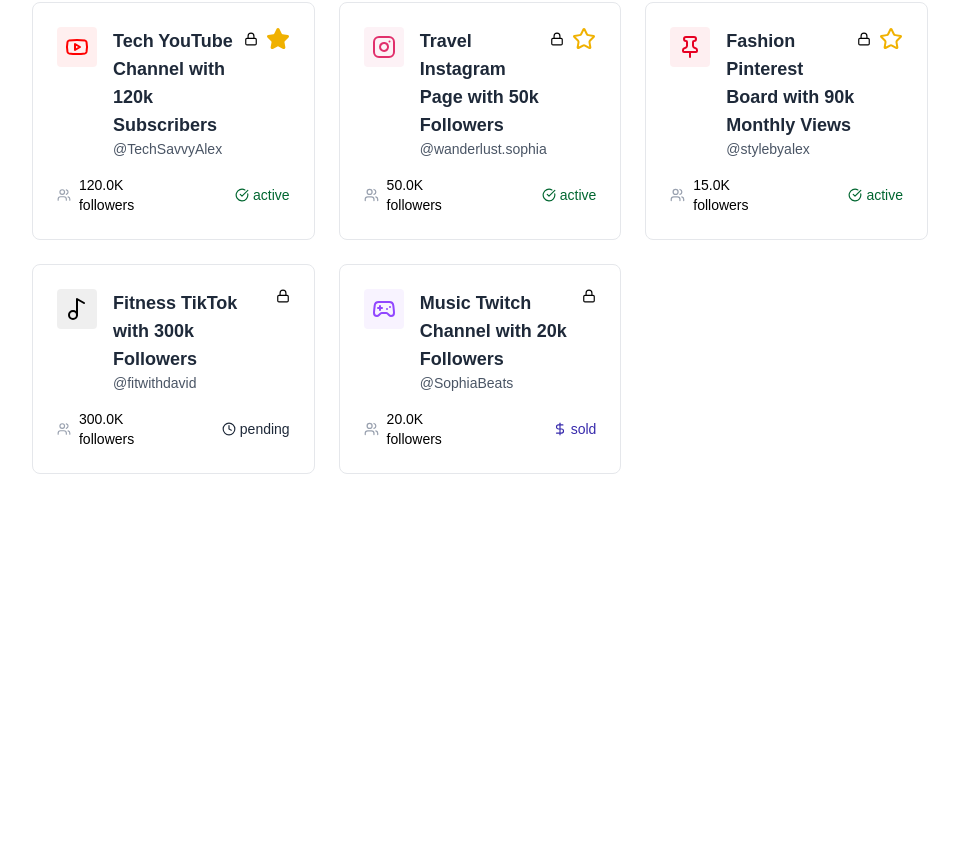
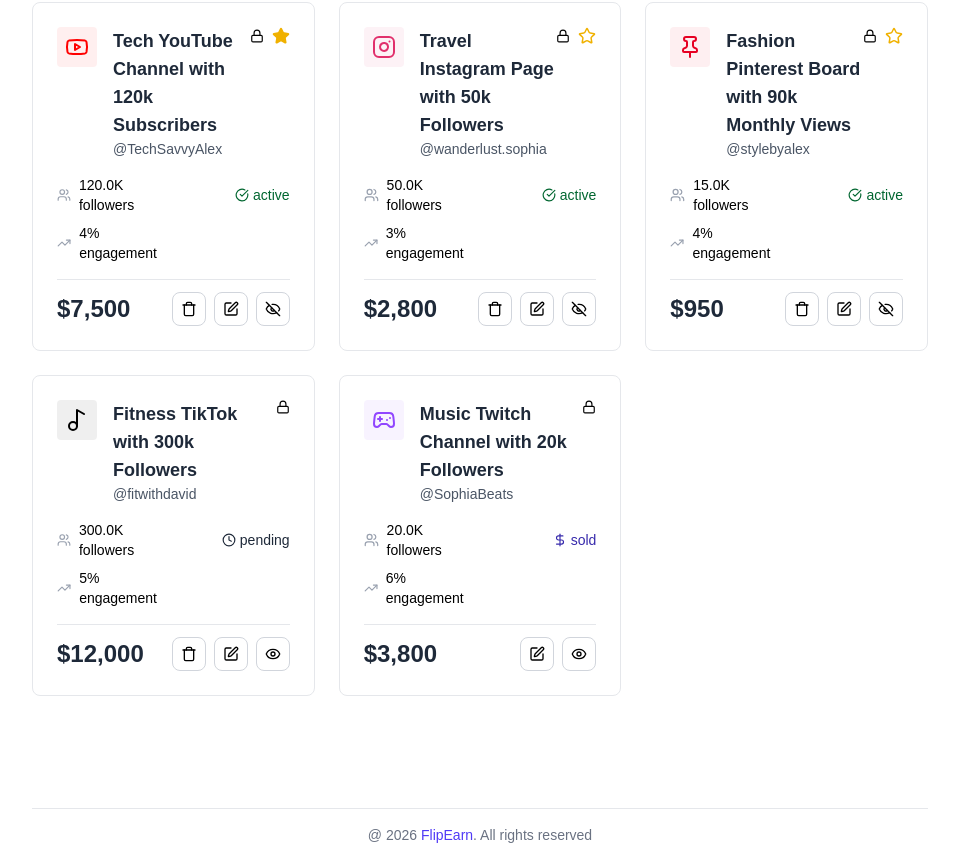
Before and after one commit to piyush0mandloi/Flip-Earn, a React (Vite) app in the folder client/: page /my-listings in a window 1280 px wide. Shown: the part 492-1353 px from the top of the page, without its empty margins (160-1119 px from the left). Before the commit the page ends 966 px from the top, so only its background shows below. Built offline with nearby package versions, Linux system fonts and the light colour scheme; no server answers; a web font is replaced by a local one.

Commit message:
working on mylisting day3

```diff
--- a/client/src/App.jsx
+++ b/client/src/App.jsx
@@ -12,11 +12,13 @@ import MyOrders from './pages/MyOrders'
 import Loading from './pages/Loading'
 import Navbar from './components/Navbar'
 import ChatBox from './components/ChatBox'
+import {Toaster} from 'react-hot-toast'
 
 const App = () => {
   const {pathname} = useLocation()
   return (
     <div>
+      <Toaster />
       {!pathname.includes('/admin') && <Navbar/>}
       <Routes>
         <Route path="/" element={<Home />} />
--- /dev/null
+++ b/client/src/components/CredentialSubmission.jsx
@@ -0,0 +1,36 @@
+import React, { useState } from 'react'
+import toast from 'react-hot-toast'
+
+const CredentialSubmission = ({onClose, listing}) => {
+    const [newField, setNewField] = useState("")
+    const [credential, setCredential]=useState([
+        {type:"email", name:"Email",value:""},
+        {type:"password", name:"Password",value:""},
+    ])
+
+    const handleAddField = ()=>{
+        const name = newField.trim();
+        if(!name) return toast("Please enter a field name")
+        setCredential((prev)=>[...prev,{type:"text", name,value:""}])
+        setNewField("")
+    }
+    const handleSubmission = async (e)=>{
+        e.preventDefault()
+    }
+  return (
+    <div className='fixed inset-0 bg-black/70 backdrop-blur bg-opacity-50 z-100 flex items-center justify-center sm:p-4'>
+      <div className='bg-white sm:rounded-lg shadow-2xl w-full max-w-lg h-screen sm:h-[320px] flex flex-col'>
+        {/* Header */}
+        <div>
+            <div>
+                <h3>{listing?.title}</h3>
+                <p>Adding Credentials for {listing?.username} on {listing?.platform}</p>
+            </div>
+            <button><X/></button>
+        </div>
+      </div>
+    </div>
+  )
+}
+
+export default CredentialSubmission
--- a/client/src/pages/MyListings.jsx
+++ b/client/src/pages/MyListings.jsx
@@ -1,5 +1,5 @@
-import { ArrowUpCircleIcon, BanIcon, CheckCircle, Clock, CoinsIcon, DollarSign, Eye, LockIcon, Plus, StarIcon, TrendingUp, Users, WalletIcon, XCircle } from 'lucide-react'
-import React from 'react'
+import { ArrowUpCircleIcon, BanIcon, CheckCircle, Clock, CoinsIcon, DollarSign, Edit, Eye, EyeIcon, EyeOffIcon, LockIcon, Plus, StarIcon, TrashIcon, TrendingUp, Users, WalletIcon, XCircle } from 'lucide-react'
+import React, { useState } from 'react'
 import { useSelector } from 'react-redux'
 import { useNavigate } from 'react-router-dom'
 import StatCard from '../components/StatCard'
@@ -10,6 +10,9 @@ const MyListings = () => {
   const {userListings, balance} = useSelector((state)=> state.listings)
   const currency=import.meta.env.VITE_CURRENCY || '$'
   const navigate=useNavigate()
+
+  const [showCredentialSubmission, setShowCredentialSubmission] = useState(null)
+  const [showWithdrawl, setShowWithdrawl] = useState(null)
 
   const totalValue = userListings.reduce((sum, listing)=> sum +(listing.price || 0),0);
   const activeListings = userListings.filter((listing)=>listing.status==='active').length;
@@ -59,6 +62,17 @@ const MyListings = () => {
     }
   }
 
+  const toggleStatus = async (listingId)=>{
+
+  }
+
+  const deleteListing = async (listingId)=>{
+
+  }
+
+  const markAsFeatured = async (listingId)=>{
+
+  }
 
   return (
     <div className='px-6 md:mx-16 lg:px-24 xl:px-32 pt-8'>
@@ -153,7 +167,7 @@ const MyListings = () => {
                 </div>
 
                 {listing.status === 'active' &&(
-                  <StarIcon className={`text-yellow-500 cursor-pointer ${listing.featured && 'fill-yellow-500'}`} />
+                  <StarIcon onClick={()=> markAsFeatured(listing.id)} size={18} className={`text-yellow-500 cursor-pointer ${listing.featured && 'fill-yellow-500'}`} />
                 )}
               </div>
             </div>
@@ -169,6 +183,30 @@ const MyListings = () => {
             <span className={`flex items-center justify-end gap-1 ${getStatusColor(listing.status)}`}>
               {getStatusIcon(listing.status)}{" "}<span>{listing.status}</span>
             </span>
+            <div className='flex items-center space-x-2'>
+            <TrendingUp className='size-4 text-gray-400'/>
+            <span>{listing.engagement_rate}% engagement</span>
+            </div>
+          </div>
+          <div className='flex items-center justify-between pt-3 border-t border-gray-200'>
+            <span className='text-2xl font-bold text-gray-800'>
+              {currency}
+              {listing.price.toLocaleString()}
+            </span>
+            <div className='flex items-center space-x-2'>
+              {listing.status !== 'sold' &&(
+                <button onClick={()=> deleteListing(listing.id)} className='p-2 border border-gray-300 rounded-lg hover:bg-gray-50 hover:text-red-500'>
+                  <TrashIcon className='size-4'/>
+                </button>
+              )}
+              <button onClick={()=> navigate(`/edit-listing/${listing.id}`)} className='p-2 border border-gray-300 rounded-lg hover:bg-gray-50 hover:text-indigo-500'>
+                  <Edit className='size-4'/>
+                </button>
+              <button onClick={()=> toggleStatus(listing.id)} className='p-2 border border-gray-300 rounded-lg hover:bg-gray-50 hover:text-purple-500'>
+                  {listing.status === 'active' && (<EyeOffIcon className='size-4'/>)}
+                  {listing.status !== 'active' && (<EyeIcon className='size-4'/>)}
+                </button>
+            </div>
           </div>
         </div>
       </div>
@@ -177,7 +215,13 @@ const MyListings = () => {
 </div>
     )
     }
-    </div>
+     {/* Footer */}
+      <div className="bg-white border-t border-gray-200 p-4 text-center mt-28">
+        <p className="text-sm text-gray-500">
+          @ 2026 <span className="text-indigo-600">FlipEarn</span>. All rights reserved
+        </p>
+      </div>
+</div>
   )
 }
 
```
